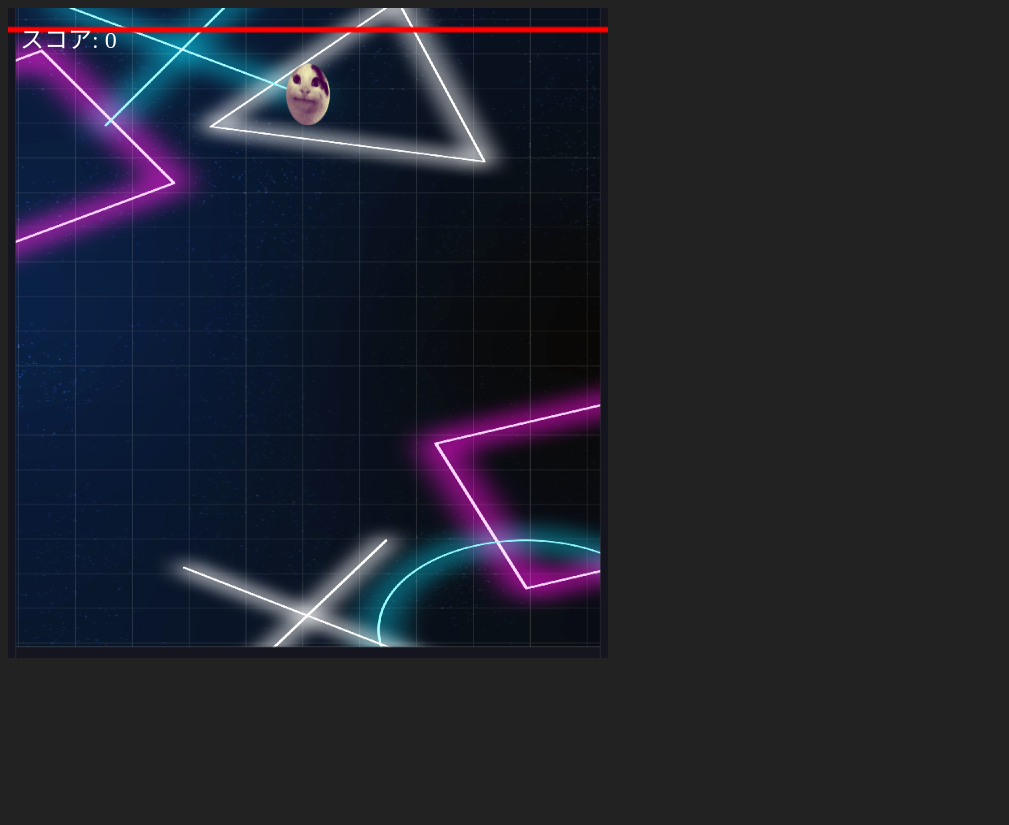
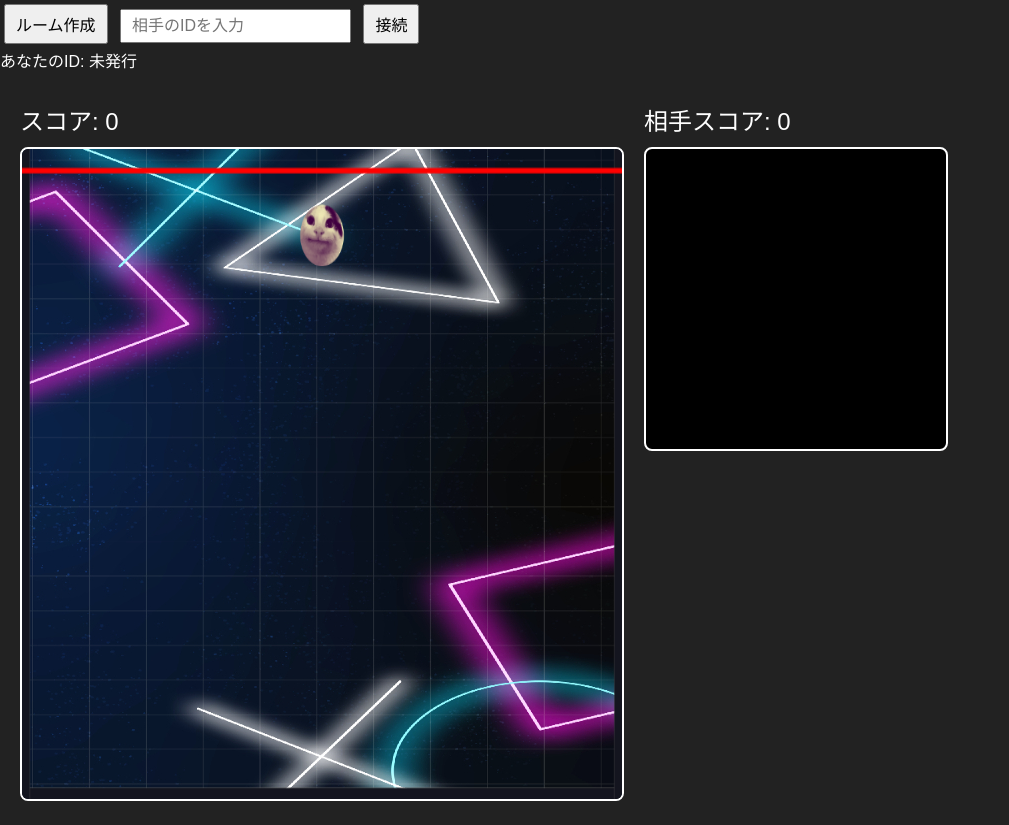
Before and after one commit to yabe1024/nagaigame, a plain HTML site: page index.html in a window 1280 px wide. Shown: the whole page, without its empty margins (0-1009 px from the left). Before the commit the page ends 800 px from the top, so only its background shows below. Drawn offline with nearby package versions, Linux system fonts and the light colour scheme.

Commit message:
Update index.html

```diff
--- a/index.html
+++ b/index.html
@@ -1,52 +1,42 @@
 <!DOCTYPE html>
-<html lang="en">
+<html lang="ja">
 <head>
-    <meta charset="UTF-8">
-    <meta name="viewport" content="width=device-width, initial-scale=1.0">
-    <title>長井ゲーム</title>
-    <style>
-            body {
-        background-color: #222; /* 背景色を暗くする */
-    }
-    canvas {
-            width: 600px; /* ゲーム画面の幅 */
-            height: 650px; /* ゲーム画面の高さ */
-        }
-        #score {
-            position: absolute;
-            top: 20px; /* 上端からの距離 */
-            left: 20px; /* 左端からの距離 */
-            color: white; /* テキストの色 */
-            font-size: 24px; /* フォントサイズ */
-        }
-    </style>
-    <script src="./matter.min.js"></script>
+<meta charset="UTF-8">
+<meta name="viewport" content="width=device-width, initial-scale=1.0">
+<title>長井ゲーム（オンライン対戦版）</title>
+<style>
+body { background:#222; color:white; font-family:sans-serif; margin:0; }
+#container { display:flex; gap:20px; padding:20px; }
+#game-container, #enemy-container { position:relative; }
+canvas { width:600px; height:650px; border:2px solid white; border-radius:8px; }
+#score, #enemyScore { font-size:24px; margin-bottom:10px; }
+#enemyVideo { width:300px; height:300px; border:2px solid white; border-radius:8px; background:black; }
+#controlPanel { margin-bottom:10px; }
+#controlPanel input, #controlPanel button { margin:4px; padding:6px 10px; font-size:16px; }
+</style>
+<script src="https://unpkg.com/peerjs@1.5.2/dist/peerjs.min.js"></script>
+<script src="matter.min.js"></script>
+<script src="https://code.jquery.com/jquery-3.2.1.js"></script>
 </head>
 <body>
-    <div id="score">スコア: <span id="score-value">0</span></div>
-    <div id="game-container"></div>
-    <script src="./script.js"></script>
-    <script src="https://code.jquery.com/jquery-3.2.1.js" integrity="sha256-DZAnKJ/6XZ9si04Hgrsxu/8s717jcIzLy3oi35EouyE=" crossorigin="anonymous"></script>
-    <script async src="https://securepubads.g.doubleclick.net/tag/js/gpt.js"></script>
-    <script async src="https://fam.adingo.jp/bid-strap/suika-game/pb.js"></script>
-    <script>
-        // ウィンドウのリサイズイベントをリッスンする
-        window.addEventListener('resize', function() {
-            // 新しいcanvasのサイズを取得する
-            var canvasWidth = window.innerWidth; // 例としてウィンドウの幅をcanvasの幅に設定する
 
-            // Matter.jsのエンジンとレンダラーのcanvasのサイズを更新する
-            Render.canvas.width = canvasWidth;
-            Engine.render.canvas.width = canvasWidth;
+<div id="controlPanel">
+    <button id="createRoom">ルーム作成</button>
+    <input id="joinId" placeholder="相手のIDを入力">
+    <button id="joinRoom">接続</button><br>
+    あなたのID: <span id="myId">未発行</span>
+</div>
 
-            // Matter.jsのエンジンとレンダラーに変更を適用する
-            Engine.render.bounds.max.x = canvasWidth;
-            Engine.render.bounds.min.x = 0;
+<div id="container">
+    <div id="game-container">
+        <div id="score">スコア: <span id="score-value">0</span></div>
+    </div>
+    <div id="enemy-container">
+        <div id="enemyScore">相手スコア: <span id="enemyScoreDisplay">0</span></div>
+        <video id="enemyVideo" autoplay playsinline></video>
+    </div>
+</div>
 
-            // オブジェクトの位置やサイズを新しいcanvasのサイズに合わせて再計算する
-            // 例えば、オブジェクトの位置を調整する必要がある場合はここで行う
-            // この部分は、ゲームの具体的な要件に応じて適切な方法で実装する必要がある
-        });
-    </script>
+<script src="script.js"></script>
 </body>
 </html>
```
